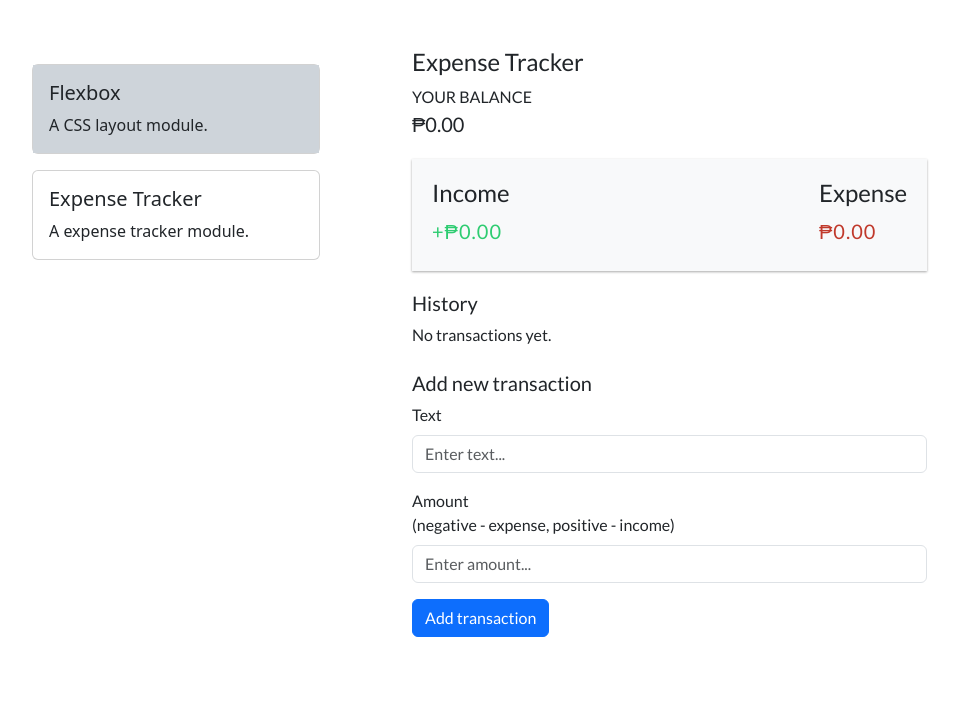
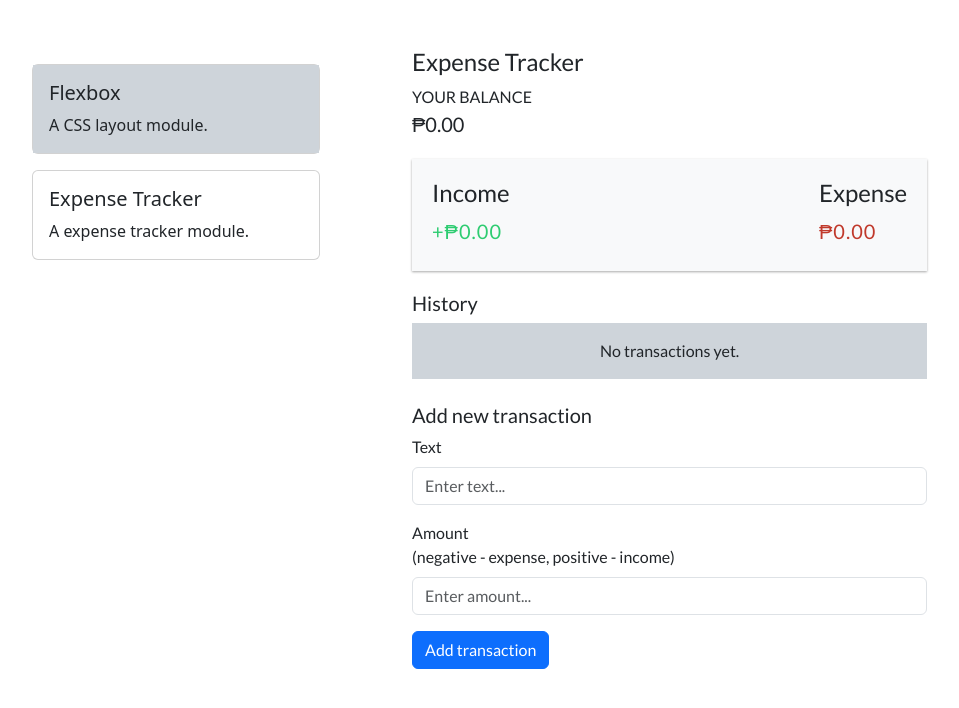
Before and after one commit to the-name-romel/microtools-project, a Vue app: page /expense-tracker in a window 1280 px wide. Shown: the top 708 px of the page, without its empty margins (50-1009 px from the left). Built offline with nearby package versions, Linux system fonts and the light colour scheme.

Commit message:
Add some styles

```diff
--- a/src/components/ExpenseTracker.vue
+++ b/src/components/ExpenseTracker.vue
@@ -83,7 +83,12 @@ const onDelete = (id) => {
 
     <!-- transaction history -->
     <h5>History</h5>
-    <div v-if="!transactions.length">No transactions yet.</div>
+    <div
+      v-if="!transactions.length"
+      class="d-flex bg-dark-subtle justify-content-center align-items-center p-3"
+    >
+      No transactions yet.
+    </div>
     <ul class="list-group">
       <li
         v-for="transaction in transactions"
```
